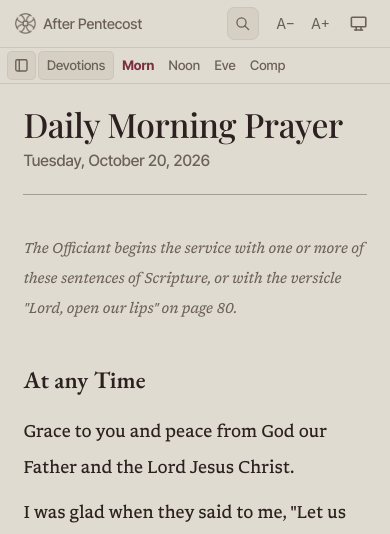
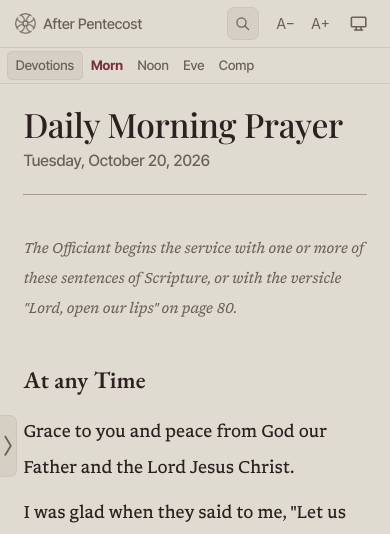
Before and after one commit to Vittv/bcp, a React Native app: screen / in a window 390 px wide. Shown: the top 534 px of the page. Built offline with nearby package versions, Linux system fonts and the light colour scheme.

Commit message:
feat(shell): add mobile sidebar edge handles

```diff
--- a/src/components/shell/Chevron.tsx
+++ b/src/components/shell/Chevron.tsx
@@ -2,6 +2,7 @@ import { View } from "react-native";
 import {
   defineThemedStyles,
   useThemedStyles,
+  useThemeVar,
 } from "../../lib/theme/themedStyles";
 
 // translate compensates for stroke mass biased toward the apex after rotation
@@ -52,3 +53,27 @@ const chevronStyles = defineThemedStyles({
     borderColor: "var(--text-secondary)",
   },
 });
+
+// the drawer tabs are only 14px wide, so their chevron opens wider than the
+// 90 degree glyph elsewhere: a squat arrow disappears at this size, while the
+// tall splay reads as a pull cue
+export function PullChevron({ direction }: { direction: "left" | "right" }) {
+  const v = useThemeVar();
+  return (
+    <svg
+      width={8}
+      height={18}
+      viewBox="0 0 8 18"
+      fill="none"
+      aria-hidden="true"
+    >
+      <path
+        d={direction === "left" ? "M6 1.5L1.5 9L6 16.5" : "M2 1.5L6.5 9L2 16.5"}
+        stroke={v("var(--text-secondary)")}
+        strokeWidth={1.5}
+        strokeLinecap="square"
+        strokeLinejoin="miter"
+      />
+    </svg>
+  );
+}
--- a/src/components/shell/Shell.tsx
+++ b/src/components/shell/Shell.tsx
@@ -12,6 +12,7 @@ import {
   AppModal,
   dismissEscapeConsumers,
 } from "../../components/shell/AppModal";
+import { PullChevron } from "../../components/shell/Chevron";
 import { type HintHandle, HintLayer } from "../../components/shell/HintLayer";
 import { SidebarIcon } from "../../components/shell/Icon";
 import type { ModalType, PageId } from "../../components/shell/Sidebar";
@@ -1152,21 +1153,26 @@ export function Shell() {
     });
   }, []);
 
-  const sidebarShowButton = !sidebarVisible ? (
+  const sidebarShowButton =
+    !sidebarVisible && !(IS_WEB && isMobile) ? (
       <Pressable
-      style={({ hovered }) => [
-        styles.auxShowBtn,
-        hovered && styles.auxShowBtnHover,
-      ]}
+        style={styles.auxShowHit}
         onPress={openSidebar}
         accessibilityLabel="Show sidebar"
         accessibilityRole="button"
       >
-      {({ hovered }) => (
+        {({ hovered, pressed }) => (
+          <View
+            style={[
+              styles.auxShowBtn,
+              (hovered || pressed) && styles.auxShowBtnHover,
+            ]}
+          >
             <SidebarIcon
               size={14}
               color={hovered ? v("var(--text)") : v("var(--text-secondary)")}
             />
+          </View>
         )}
       </Pressable>
     ) : null;
@@ -1444,6 +1450,24 @@ export function Shell() {
                             dragging={draggingDrawer}
                             showLabels={toolbarLabels}
                           />
+                          <Pressable
+                            style={styles.edgeCloseHit}
+                            onPress={hideSidebar}
+                            accessibilityLabel="Hide sidebar"
+                            accessibilityRole="button"
+                          >
+                            {({ hovered, pressed }) => (
+                              <View
+                                style={[
+                                  styles.edgeClose,
+                                  (hovered || pressed) &&
+                                    styles.edgeCloseActive,
+                                ]}
+                              >
+                                <PullChevron direction="left" />
+                              </View>
+                            )}
+                          </Pressable>
                         </div>
                       ) : sidebarVisible ? (
                         <div
@@ -1548,6 +1572,25 @@ export function Shell() {
                           compact={compactBars}
                         />
                       </div>
+                      {isMobile && !mobileOpen ? (
+                        <Pressable
+                          style={styles.edgePullHit}
+                          onPress={openSidebar}
+                          accessibilityLabel="Show sidebar"
+                          accessibilityRole="button"
+                        >
+                          {({ hovered, pressed }) => (
+                            <View
+                              style={[
+                                styles.edgePull,
+                                (hovered || pressed) && styles.edgePullActive,
+                              ]}
+                            >
+                              <PullChevron direction="right" />
+                            </View>
+                          )}
+                        </Pressable>
+                      ) : null}
                     </div>
                   </div>
                   {/* the settings modal, palette, and hints stay outside the
@@ -1662,6 +1705,17 @@ const shellStyles = defineThemedStyles({
     borderBottomColor: "var(--border)",
     backgroundColor: "var(--bg)",
   },
+  // the visible chip stays 24px; this frame absorbs the strip's padding and the
+  // gap after it, so the touch target grows without shifting neighbors or
+  // taking row space
+  auxShowHit: {
+    width: 34,
+    marginLeft: -6,
+    marginRight: -4,
+    alignSelf: "stretch",
+    alignItems: "center",
+    justifyContent: "center",
+  },
   auxShowBtn: {
     width: 24,
     height: 24,
@@ -1675,6 +1729,73 @@ const shellStyles = defineThemedStyles({
   auxShowBtnHover: {
     backgroundColor: "var(--control-hover)",
   },
+  // a small thumb in the left margin keeps the closed drawer reachable by tap
+  // or edge swipe; it stays 14px wide to clear the text gutter, while the
+  // invisible 26px frame gives the browser a finger-sized target
+  edgePullHit: {
+    position: "absolute",
+    left: 0,
+    top: "50%",
+    marginTop: -32,
+    width: 26,
+    height: 64,
+    zIndex: 25,
+    alignItems: "flex-start",
+    justifyContent: "center",
+    cursor: "pointer",
+    userSelect: "none",
+    // leave vertical reading scroll to the page; only horizontal drags belong
+    // to the drawer
+    touchAction: "pan-y",
+  },
+  edgePull: {
+    width: 14,
+    height: 52,
+    alignItems: "center",
+    justifyContent: "center",
+    backgroundColor: "var(--surface)",
+    borderWidth: 1,
+    borderLeftWidth: 0,
+    borderColor: "var(--border)",
+    borderTopRightRadius: 6,
+    borderBottomRightRadius: 6,
+  },
+  edgePullActive: {
+    backgroundColor: "var(--control-hover)",
+    borderColor: "var(--accent)",
+  },
+  // the same thumb mirrored on the drawer's trailing edge, so the handle reads
+  // as the edge of a sliding pane rather than a list footer
+  edgeCloseHit: {
+    position: "absolute",
+    right: 0,
+    top: "50%",
+    marginTop: -32,
+    width: 26,
+    height: 64,
+    zIndex: 25,
+    alignItems: "flex-end",
+    justifyContent: "center",
+    cursor: "pointer",
+    userSelect: "none",
+    touchAction: "pan-y",
+  },
+  edgeClose: {
+    width: 14,
+    height: 52,
+    alignItems: "center",
+    justifyContent: "center",
+    backgroundColor: "var(--surface)",
+    borderWidth: 1,
+    borderRightWidth: 0,
+    borderColor: "var(--border)",
+    borderTopLeftRadius: 6,
+    borderBottomLeftRadius: 6,
+  },
+  edgeCloseActive: {
+    backgroundColor: "var(--control-hover)",
+    borderColor: "var(--accent)",
+  },
   sidebarOverlay: {
     position: "absolute",
     left: 0,
```
Lines whose indentation alone changed are shown as unchanged.
